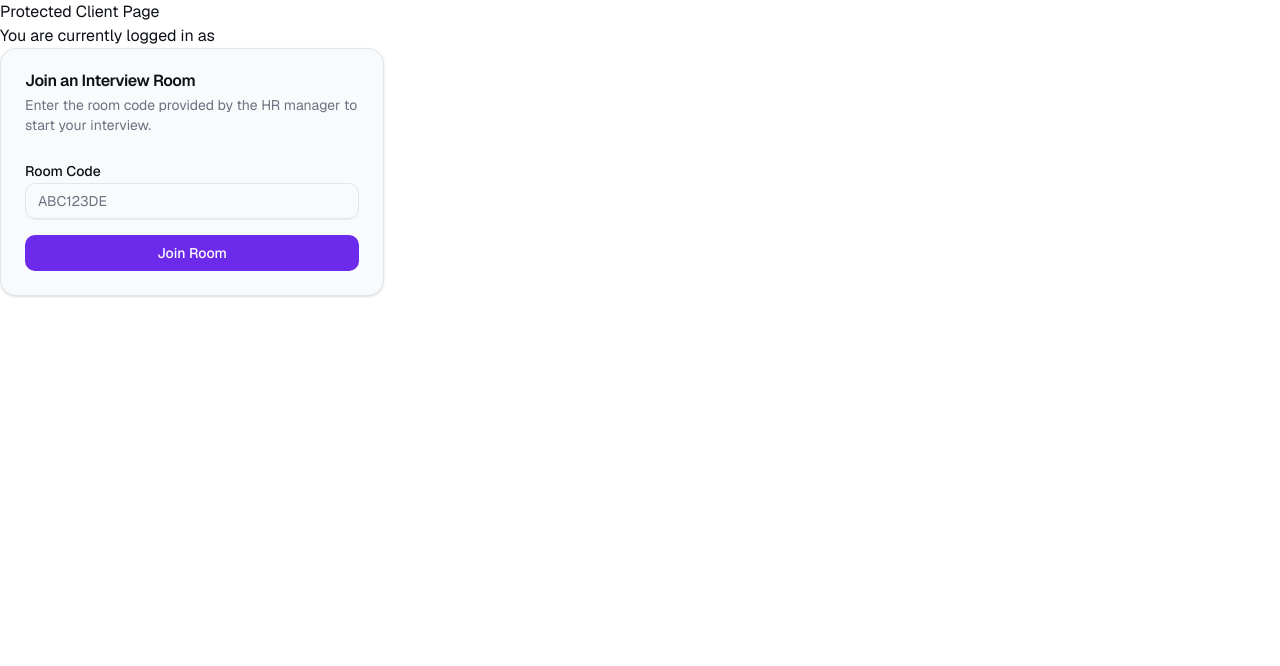
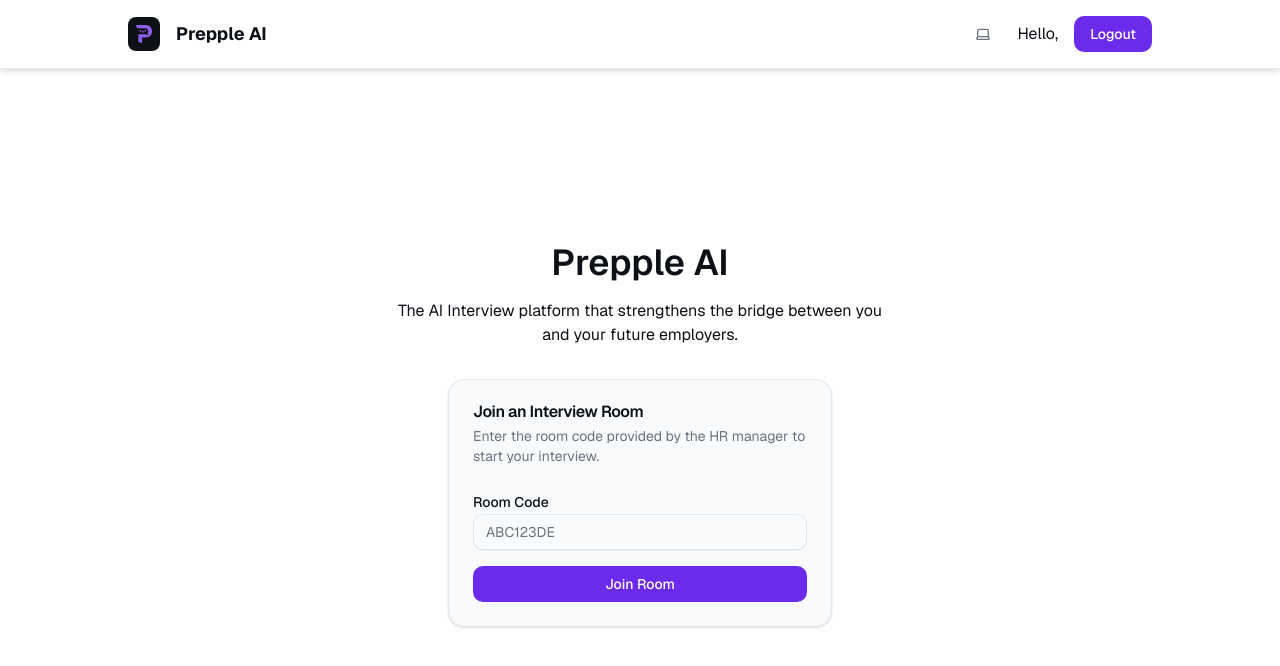
Before and after one commit to Ianszzkieyyy/prepple-ai, a Next.js app: page /client in a window 1280 px wide. Shown: the top 666 px of the page. Built offline with nearby package versions, Linux system fonts and the light colour scheme; no server answers; the database is empty.

Commit message:
made design changes to client page

```diff
--- a/app/(protected)/client/page.tsx
+++ b/app/(protected)/client/page.tsx
@@ -1,6 +1,7 @@
 import { createClient } from "@/lib/supabase/server"
 import { JoinRoomCode } from "@/components/join-room-code";
 import Link from "next/link";
+import ClientNavbar from "@/components/client-navbar";
 
 export default async function Home() {
     const supabase = createClient();
@@ -28,13 +29,15 @@ export default async function Home() {
 
 
   return (
-    <div>
-      <div className="absolute">
-
+    <div className="w-full flex flex-col h-screen">
+      <ClientNavbar name={userProfile?.name || ''} />
+      <div className="flex flex-col flex-1 gap-8 justify-center items-center px-32 py-8">
+        <div className="text-center">
+          <h1 className="text-4xl font-semibold mb-4">Prepple AI</h1>
+          <p className="w-lg">The AI Interview platform that strengthens the bridge between you and your future employers.</p>
+        </div>
+        <JoinRoomCode />
       </div>
-      <h1>Protected Client Page</h1>
-      <p>You are currently logged in as {userProfile?.name}</p>
-      <JoinRoomCode />
     </div>
   )
 }
--- /dev/null
+++ b/components/client-navbar.tsx
@@ -0,0 +1,24 @@
+import { LogoutButton } from "./logout-button"
+import LogoIcon from "@/public/logo-icon.svg"
+import Image from "next/image"
+import { ThemeSwitcher } from "./theme-switcher"
+
+export default function ClientNavbar({ name }: { name: string | any }) {
+    return (
+        <nav className="shadow-md border-b ">
+            <div className="flex items-center justify-between px-32 py-4">
+                <div className="flex items-center gap-4">
+                    <div className="bg-foreground p-2 rounded-sm">
+                        <Image src={LogoIcon} width={16} height={16} alt="Prepple AI Logo" />
+                    </div>
+                    <span className="font-bold text-lg">Prepple AI</span>
+                </div>
+                <div className="flex gap-4 items-center">
+                    <ThemeSwitcher />
+                    <span>Hello, {name}</span>
+                    <LogoutButton />
+                </div>
+            </div>
+        </nav>
+    )
+}
```
